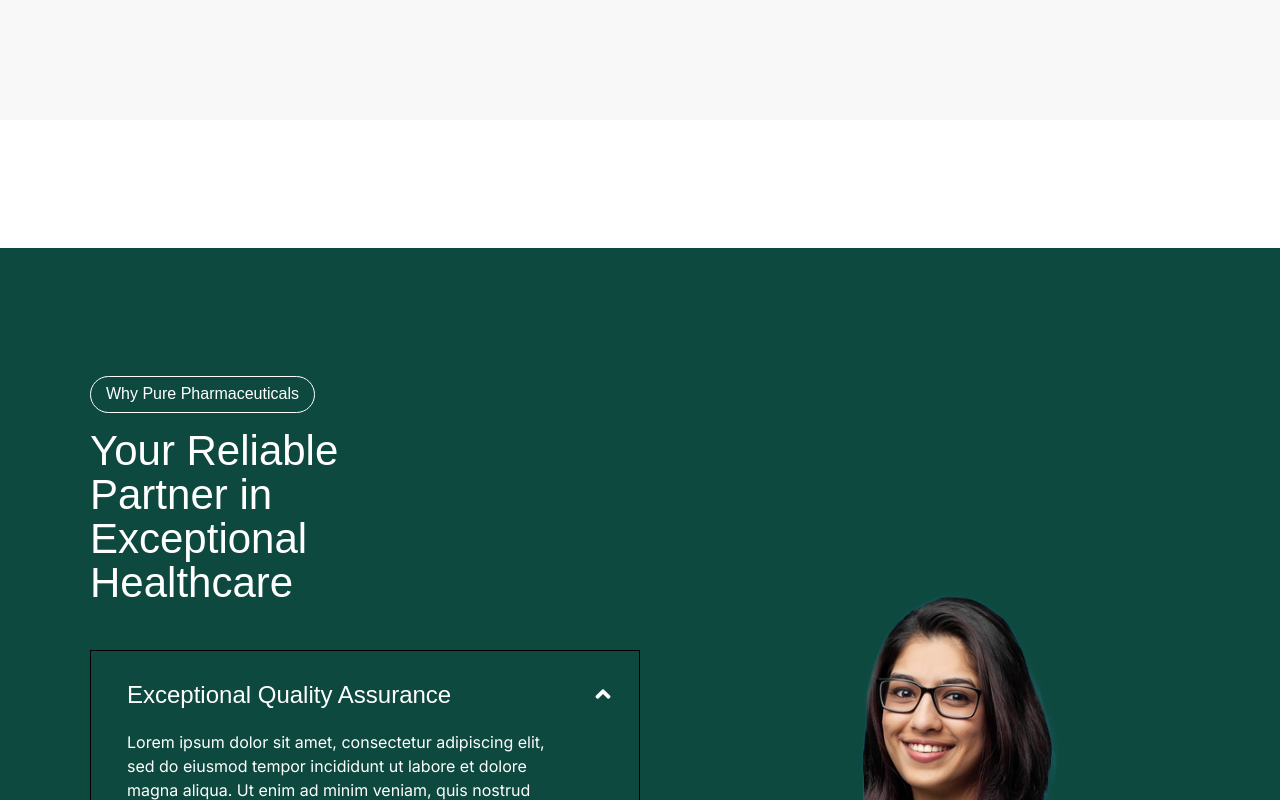
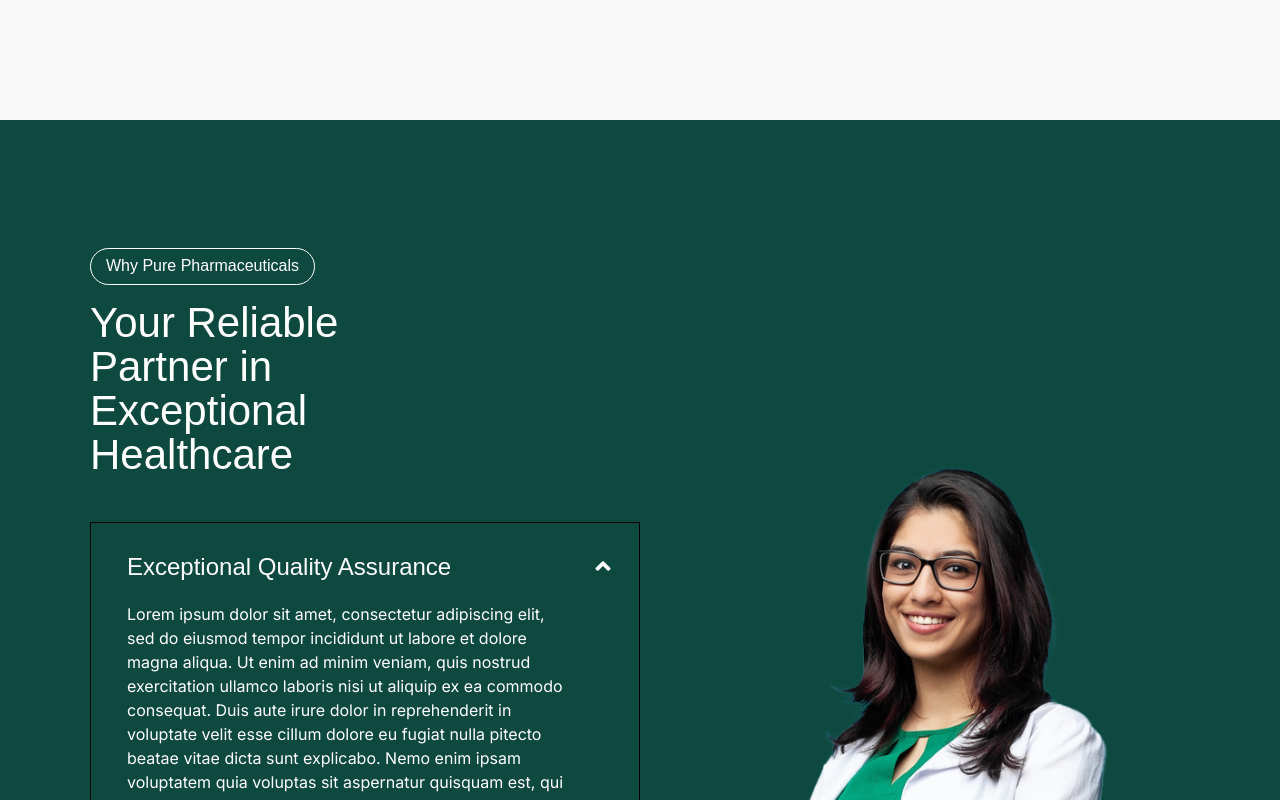
Before and after one commit to mtalha987/PurePharmaceuticals, a Next.js app: page / in a window 1280 px wide. Shown: the part 3680-4480 px from the top of the page. Built offline with nearby package versions, Linux system fonts and the light colour scheme.

Commit message:
Why Pure section fixed

```diff
--- a/app/Components/WhyPure.jsx
+++ b/app/Components/WhyPure.jsx
@@ -6,8 +6,9 @@
 const WhyPure = () => {
   return (
     <>
-      <div className="flex flex-col 2xl:justify-between lg:flex-row xl:px-[90px] lg:px-10 px-5 bg-[#0E493F] lg:mt-32 mt-16">
-        <div className="lg:mt-32 mt-12 lg:w-[50%] ">
+      <div className=" xl:px-[90px] lg:px-10 px-5 bg-[#0E493F] ">
+        <div className="2xl:max-w-[1440px] 2xl:mx-auto 2xl:px-0 flex flex-col  lg:flex-row">
+          <div className="lg:mt-32 mt-12 lg:w-[50%]  ">
             <button className="h-[37px] px-[15px] py-2.5 rounded-[71px] border border-white justify-center items-center gap-2.5 inline-flex text-white text-base font-normal font-['Arial'] leading-[16.86px]">
               Why Pure Pharmaceuticals
             </button>
@@ -21,14 +22,15 @@
                   <FaAngleUp className="w-6 h-6" />
                 </div>
                 <p className="mt-4 text-white text-base font-normal font-['Inter'] leading-normal w-[90%]">
-                Lorem ipsum dolor sit amet, consectetur adipiscing elit, sed do
-                eiusmod tempor incididunt ut labore et dolore magna aliqua. Ut
-                enim ad minim veniam, quis nostrud exercitation ullamco laboris
-                nisi ut aliquip ex ea commodo consequat. Duis aute irure dolor
-                in reprehenderit in voluptate velit esse cillum dolore eu fugiat
-                nulla pitecto beatae vitae dicta sunt explicabo. Nemo enim ipsam
-                voluptatem quia voluptas sit aspernatur quisquam est, qui
-                dolorem ipsum quia dolor sit amet,
+                  Lorem ipsum dolor sit amet, consectetur adipiscing elit, sed
+                  do eiusmod tempor incididunt ut labore et dolore magna aliqua.
+                  Ut enim ad minim veniam, quis nostrud exercitation ullamco
+                  laboris nisi ut aliquip ex ea commodo consequat. Duis aute
+                  irure dolor in reprehenderit in voluptate velit esse cillum
+                  dolore eu fugiat nulla pitecto beatae vitae dicta sunt
+                  explicabo. Nemo enim ipsam voluptatem quia voluptas sit
+                  aspernatur quisquam est, qui dolorem ipsum quia dolor sit
+                  amet,
                 </p>
               </div>
               <div className="border py-6 pl-9 pr-6">
@@ -36,19 +38,22 @@
                   <h2>Exceptional Quality Assurance</h2>{" "}
                   <FaAngleDown className="w-6 h-6" />
                 </div>
-
               </div>
               <div className="border py-6 pl-9 pr-6">
                 <div className="flex justify-between text-white text-2xl font-normal font-['Arial'] leading-relaxed items-center gap-2 ">
                   <h2>Exceptional Quality Assurance</h2>{" "}
                   <FaAngleDown className="w-6 h-6" />
                 </div>
-
               </div>
             </div>
           </div>
           <div className="lg:w-[50%] lg:relative">
-          <Image src={Doctor} alt="Doctor" className="lg:absolute lg:bottom-0" />
+            <Image
+              src={Doctor}
+              alt="Doctor"
+              className="lg:absolute lg:bottom-0"
+            />
+          </div>
         </div>
       </div>
     </>
```
Also changed, not shown: 1 other file (tests, documents, lock files or other folders). Lines whose indentation alone changed are shown as unchanged.
